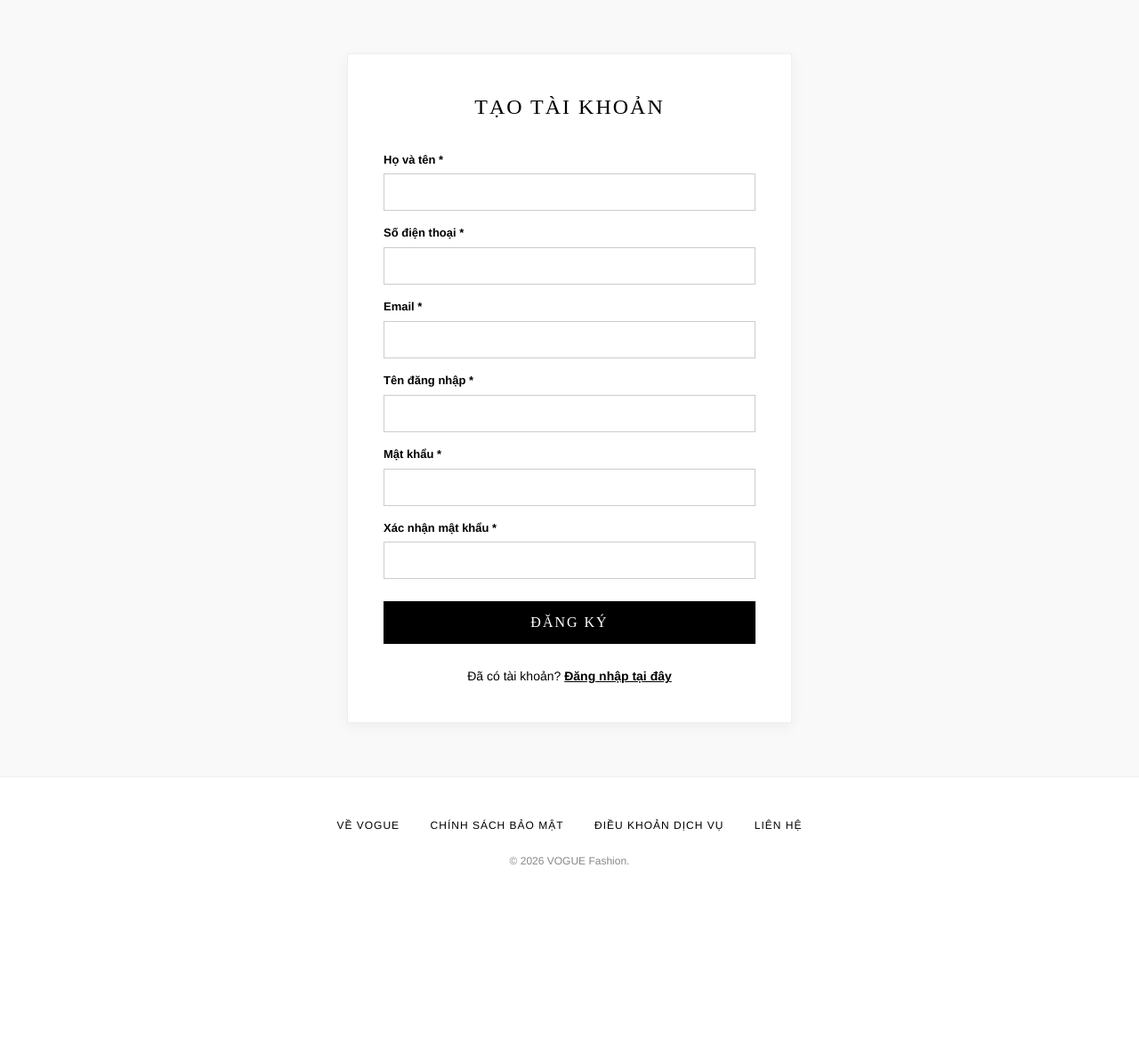
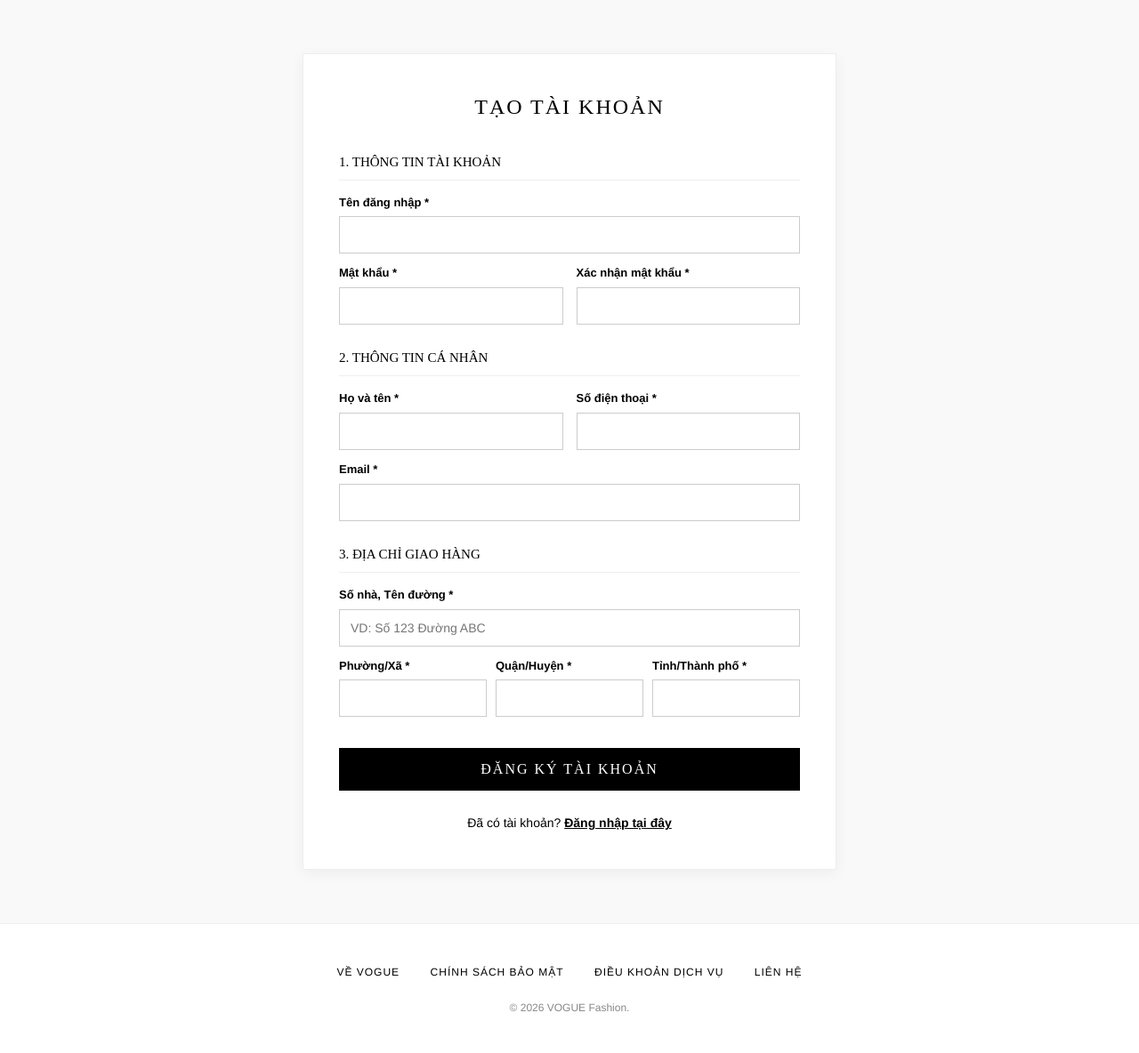
Before and after one commit to JaseSous/vogue, a PHP site: page /register.php in a window 1280 px wide. Shown: the part 92-1276 px from the top of the page at 89% size. Before the commit the page ends 1064 px from the top, so only its background shows below. Run offline with PHP 8.4, Linux system fonts and the light colour scheme; tables that the repository leaves empty or names only in its code hold one stand-in row (values such as "Sample post").

Commit message:
fix: fix register page

```diff
--- a/register.php
+++ b/register.php
@@ -16,6 +16,12 @@ if ($_SERVER['REQUEST_METHOD'] == 'POST' && isset($_POST['register'])) {
     $email = trim($_POST['email']);
     $phone = trim($_POST['phone']);
 
+    // Nhận thêm dữ liệu địa chỉ từ form
+    $address_line = trim($_POST['address_line']);
+    $ward = trim($_POST['ward']);
+    $district = trim($_POST['district']);
+    $city = trim($_POST['city']);
+
     // Kiểm tra xem username hoặc email đã tồn tại chưa
     $check = $conn->prepare("SELECT id FROM users WHERE username = ? OR email = ?");
     $check->bind_param("ss", $username, $email);
@@ -24,65 +30,112 @@ if ($_SERVER['REQUEST_METHOD'] == 'POST' && isset($_POST['register'])) {
     if ($check->get_result()->num_rows > 0) {
         $message = "<p style='color: #d9534f; background: #fdf7f7; padding: 10px; border: 1px solid #d9534f; margin-bottom: 20px; text-align: center;'>Tên đăng nhập hoặc Email đã được sử dụng!</p>";
     } else {
-        // Mã hóa mật khẩu và chèn vào DB với role là 'customer'
+        // Mã hóa mật khẩu
         $hashed_password = password_hash($password, PASSWORD_DEFAULT);
         $role = 'customer';
 
-        $stmt = $conn->prepare("INSERT INTO users (username, password, fullname, email, phone, role) VALUES (?, ?, ?, ?, ?, ?)");
-        $stmt->bind_param("ssssss", $username, $hashed_password, $fullname, $email, $phone, $role);
+        // Bắt đầu Transaction: Đảm bảo lưu thành công vào CẢ 2 BẢNG mới tính là đăng ký thành công
+        $conn->begin_transaction();
 
-        if ($stmt->execute()) {
+        try {
+            // Bước 1: Lưu thông tin tài khoản vào bảng users
+            $stmt_user = $conn->prepare("INSERT INTO users (username, password, fullname, email, phone, role) VALUES (?, ?, ?, ?, ?, ?)");
+            $stmt_user->bind_param("ssssss", $username, $hashed_password, $fullname, $email, $phone, $role);
+            $stmt_user->execute();
+
+            $new_user_id = $conn->insert_id; // Lấy ID của user vừa được tạo
+
+            // Bước 2: Lưu địa chỉ vào bảng addresses và set làm mặc định (is_default = 1)
+            $stmt_addr = $conn->prepare("INSERT INTO addresses (user_id, receiver_name, receiver_phone, address_line, ward, district, city, is_default) VALUES (?, ?, ?, ?, ?, ?, ?, 1)");
+            $stmt_addr->bind_param("issssss", $new_user_id, $fullname, $phone, $address_line, $ward, $district, $city);
+            $stmt_addr->execute();
+
+            // Chốt giao dịch (Xác nhận lưu cả 2)
+            $conn->commit();
+
             echo "<script>alert('Đăng ký thành công! Vui lòng đăng nhập.'); window.location.href='login.php';</script>";
             exit();
-        } else {
-            $message = "<p style='color: #d9534f; background: #fdf7f7; padding: 10px; border: 1px solid #d9534f; margin-bottom: 20px; text-align: center;'>Lỗi hệ thống: " . $conn->error . "</p>";
+
+        } catch (Exception $e) {
+            $conn->rollback(); // Nếu có bất kỳ lỗi nào, hoàn tác toàn bộ (không tạo user rác)
+            $message = "<p style='color: #d9534f; background: #fdf7f7; padding: 10px; border: 1px solid #d9534f; margin-bottom: 20px; text-align: center;'>Lỗi hệ thống: " . $e->getMessage() . "</p>";
         }
     }
 }
 ?>
 
 <main style="padding: 60px 0; background-color: #f9f9f9; min-height: 70vh; display: flex; align-items: center; justify-content: center;">
-    <div style="background: #fff; padding: 40px; width: 100%; max-width: 500px; border: 1px solid #eee; box-shadow: 0 4px 15px rgba(0,0,0,0.05);">
+    <div style="background: #fff; padding: 40px; width: 100%; max-width: 600px; border: 1px solid #eee; box-shadow: 0 4px 15px rgba(0,0,0,0.05);">
 
         <h2 style="text-align: center; margin-bottom: 30px; letter-spacing: 2px; text-transform: uppercase;">Tạo Tài Khoản</h2>
 
         <?php if ($message) echo $message; ?>
 
-        <form action="register.php" method="POST" id="form-register" style="display: flex; flex-direction: column; gap: 15px;">
+        <form action="register.php" method="POST" id="form-register" style="display: flex; flex-direction: column; gap: 25px;">
 
             <div>
+                <h4 style="margin-top: 0; margin-bottom: 15px; font-size: 15px; color: #000; border-bottom: 1px solid #eee; padding-bottom: 8px; text-transform: uppercase;">1. Thông tin Tài khoản</h4>
+                <div style="margin-bottom: 12px;">
+                    <label style="display: block; font-size: 13px; font-weight: bold; margin-bottom: 5px;">Tên đăng nhập *</label>
+                    <input type="text" name="username" id="r_username" style="width: 100%; padding: 12px; border: 1px solid #ccc; outline: none; font-size: 14px;">
+                </div>
+
+                <div style="display: flex; gap: 15px;">
+                    <div style="flex: 1;">
+                        <label style="display: block; font-size: 13px; font-weight: bold; margin-bottom: 5px;">Mật khẩu *</label>
+                        <input type="password" name="password" id="r_password" style="width: 100%; padding: 12px; border: 1px solid #ccc; outline: none; font-size: 14px;">
+                    </div>
+                    <div style="flex: 1;">
+                        <label style="display: block; font-size: 13px; font-weight: bold; margin-bottom: 5px;">Xác nhận mật khẩu *</label>
+                        <input type="password" id="r_repassword" style="width: 100%; padding: 12px; border: 1px solid #ccc; outline: none; font-size: 14px;">
+                    </div>
+                </div>
+            </div>
+
+            <div>
+                <h4 style="margin-top: 0; margin-bottom: 15px; font-size: 15px; color: #000; border-bottom: 1px solid #eee; padding-bottom: 8px; text-transform: uppercase;">2. Thông tin Cá nhân</h4>
+                <div style="display: flex; gap: 15px; margin-bottom: 12px;">
+                    <div style="flex: 1;">
                         <label style="display: block; font-size: 13px; font-weight: bold; margin-bottom: 5px;">Họ và tên *</label>
                         <input type="text" name="fullname" id="r_fullname" style="width: 100%; padding: 12px; border: 1px solid #ccc; outline: none; font-size: 14px;">
                     </div>
-
-            <div>
+                    <div style="flex: 1;">
                         <label style="display: block; font-size: 13px; font-weight: bold; margin-bottom: 5px;">Số điện thoại *</label>
                         <input type="text" name="phone" id="r_phone" style="width: 100%; padding: 12px; border: 1px solid #ccc; outline: none; font-size: 14px;">
                     </div>
-
+                </div>
                 <div>
                     <label style="display: block; font-size: 13px; font-weight: bold; margin-bottom: 5px;">Email *</label>
                     <input type="email" name="email" id="r_email" style="width: 100%; padding: 12px; border: 1px solid #ccc; outline: none; font-size: 14px;">
                 </div>
-
-            <div>
-                <label style="display: block; font-size: 13px; font-weight: bold; margin-bottom: 5px;">Tên đăng nhập *</label>
-                <input type="text" name="username" id="r_username" style="width: 100%; padding: 12px; border: 1px solid #ccc; outline: none; font-size: 14px;">
             </div>
 
             <div>
-                <label style="display: block; font-size: 13px; font-weight: bold; margin-bottom: 5px;">Mật khẩu *</label>
-                <input type="password" name="password" id="r_password" style="width: 100%; padding: 12px; border: 1px solid #ccc; outline: none; font-size: 14px;">
+                <h4 style="margin-top: 0; margin-bottom: 15px; font-size: 15px; color: #000; border-bottom: 1px solid #eee; padding-bottom: 8px; text-transform: uppercase;">3. Địa chỉ giao hàng</h4>
+                <div style="margin-bottom: 12px;">
+                    <label style="display: block; font-size: 13px; font-weight: bold; margin-bottom: 5px;">Số nhà, Tên đường *</label>
+                    <input type="text" name="address_line" id="r_address" placeholder="VD: Số 123 Đường ABC" style="width: 100%; padding: 12px; border: 1px solid #ccc; outline: none; font-size: 14px;">
                 </div>
 
-            <div>
-                <label style="display: block; font-size: 13px; font-weight: bold; margin-bottom: 5px;">Xác nhận mật khẩu *</label>
-                <input type="password" id="r_repassword" style="width: 100%; padding: 12px; border: 1px solid #ccc; outline: none; font-size: 14px;">
+                <div style="display: flex; gap: 10px;">
+                    <div style="flex: 1;">
+                        <label style="display: block; font-size: 13px; font-weight: bold; margin-bottom: 5px;">Phường/Xã *</label>
+                        <input type="text" name="ward" id="r_ward" style="width: 100%; padding: 12px; border: 1px solid #ccc; outline: none; font-size: 14px;">
+                    </div>
+                    <div style="flex: 1;">
+                        <label style="display: block; font-size: 13px; font-weight: bold; margin-bottom: 5px;">Quận/Huyện *</label>
+                        <input type="text" name="district" id="r_district" style="width: 100%; padding: 12px; border: 1px solid #ccc; outline: none; font-size: 14px;">
+                    </div>
+                    <div style="flex: 1;">
+                        <label style="display: block; font-size: 13px; font-weight: bold; margin-bottom: 5px;">Tỉnh/Thành phố *</label>
+                        <input type="text" name="city" id="r_city" style="width: 100%; padding: 12px; border: 1px solid #ccc; outline: none; font-size: 14px;">
+                    </div>
+                </div>
             </div>
 
             <p id="js-error-register" style="color: #d9534f; font-size: 13px; display: none; margin-top: 5px; text-align: center;"></p>
 
-            <button type="submit" name="register" style="background: #000; color: #fff; border: none; padding: 15px; font-family: 'Times New Roman', Times, serif; font-size: 16px; text-transform: uppercase; letter-spacing: 2px; cursor: pointer; margin-top: 10px; transition: 0.3s;">Đăng Ký</button>
+            <button type="submit" name="register" style="background: #000; color: #fff; border: none; padding: 15px; font-family: 'Times New Roman', Times, serif; font-size: 16px; text-transform: uppercase; letter-spacing: 2px; cursor: pointer; margin-top: 10px; transition: 0.3s;">Đăng Ký Tài Khoản</button>
         </form>
 
         <div style="text-align: center; margin-top: 25px; font-size: 14px;">
@@ -96,13 +149,20 @@ document.getElementById('form-register').addEventListener('submit', function(e)
     let fullname = document.getElementById('r_fullname').value.trim();
     let phone = document.getElementById('r_phone').value.trim();
     let email = document.getElementById('r_email').value.trim();
+
+    // Lấy dữ liệu địa chỉ
+    let address = document.getElementById('r_address').value.trim();
+    let ward = document.getElementById('r_ward').value.trim();
+    let district = document.getElementById('r_district').value.trim();
+    let city = document.getElementById('r_city').value.trim();
+
     let username = document.getElementById('r_username').value.trim();
     let pass = document.getElementById('r_password').value;
     let repass = document.getElementById('r_repassword').value;
     let errorP = document.getElementById('js-error-register');
 
-    // Kiểm tra rỗng
-    if (fullname === '' || phone === '' || email === '' || username === '' || pass === '' || repass === '') {
+    // Kiểm tra rỗng (Cả phần địa chỉ)
+    if (fullname === '' || phone === '' || email === '' || address === '' || ward === '' || district === '' || city === '' || username === '' || pass === '' || repass === '') {
         e.preventDefault();
         errorP.style.display = 'block';
         errorP.innerText = 'Vui lòng điền đầy đủ tất cả các trường!';
```
Lines whose indentation alone changed are shown as unchanged.
